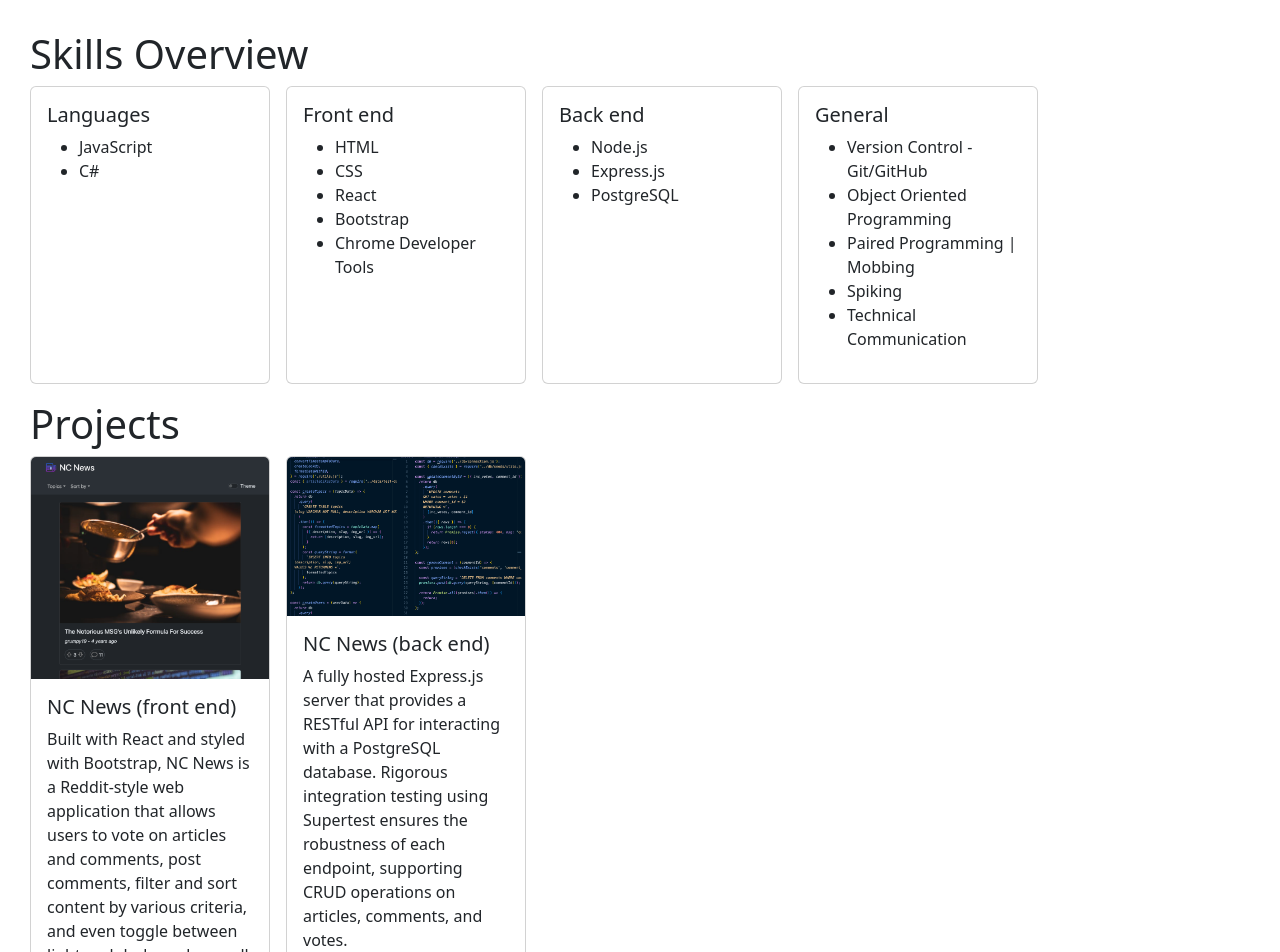
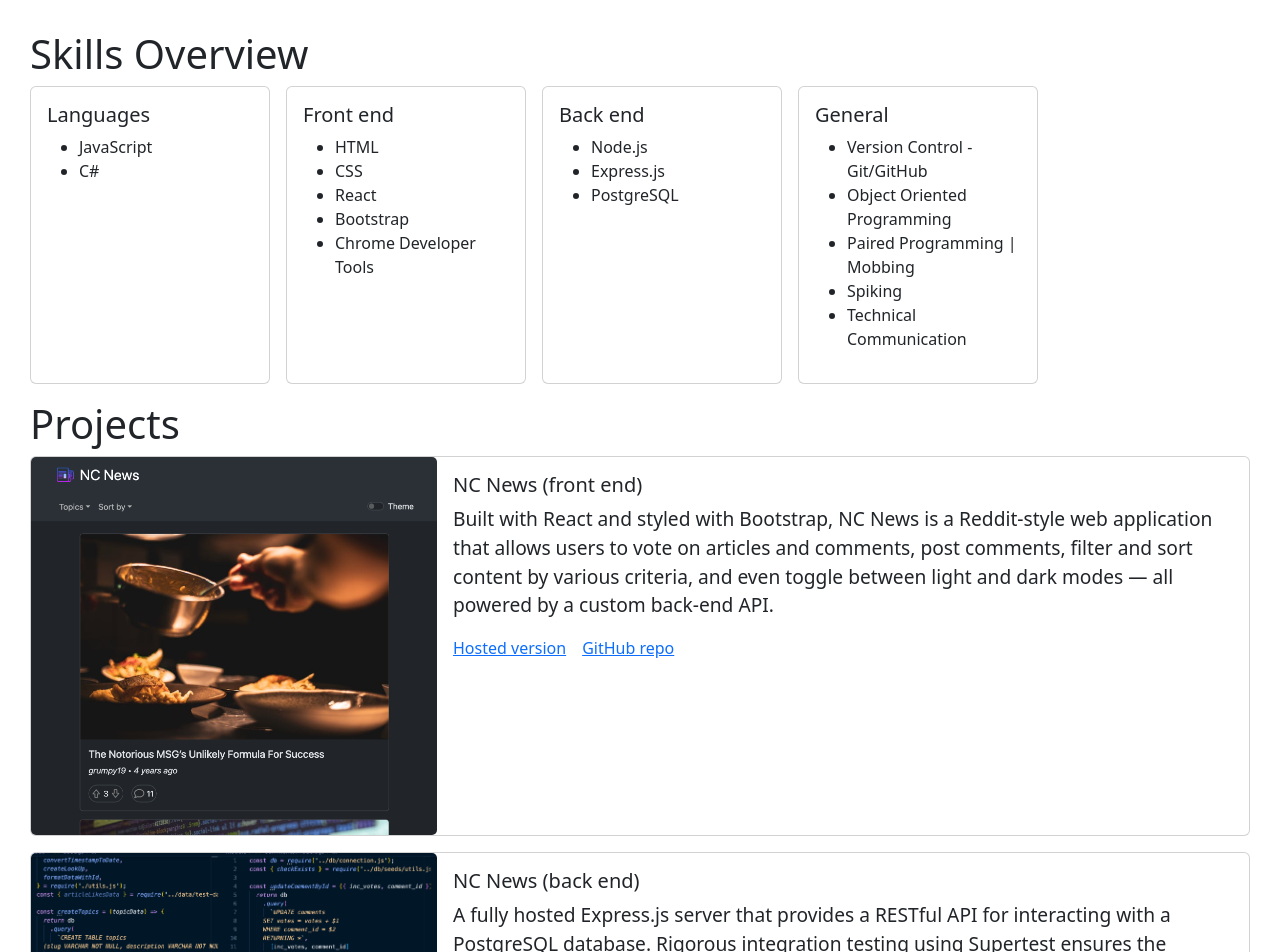
Before and after one commit to liamAppleton/Portfolio-Website, a React (Vite) app: page / in a window 1280 px wide. Shown: the top 952 px of the page. Built offline with nearby package versions, Linux system fonts and the light colour scheme.

Commit message:
changing styling using bootstrap row and col

```diff
--- a/src/components/ProjectCard.jsx
+++ b/src/components/ProjectCard.jsx
@@ -1,15 +1,23 @@
-import Card from 'react-bootstrap/Card';
+import { Card, Row, Col } from 'react-bootstrap';
 
 export const ProjectCard = ({ projectData }) => {
   const { title, description, links, image } = projectData;
   return (
-    <Card style={{ width: '15rem' }}>
-      <Card.Img variant="top" src={image} />
+    <Card style={{ maxWidth: '100%' }} className="mx-auto">
+      <Row className="g-0">
+        <Col xs={12} md={4} className="d-flex align-items-center">
+          <Card.Img
+            src={image}
+            style={{ width: '100%', height: 'auto', objectFit: 'cover' }}
+          />
+        </Col>
+        <Col xs={12} md={8}>
           <Card.Body>
             <Card.Title>{title}</Card.Title>
-        <Card.Text>{description}</Card.Text>
-      </Card.Body>
-      <Card.Body>
+            <Card.Text style={{ fontSize: 'clamp(1rem, 1.5vw, 1.2rem)' }}>
+              {description}
+            </Card.Text>
+            <div>
               {links.hosted && (
                 <Card.Link
                   href={links.hosted}
@@ -26,7 +34,10 @@ export const ProjectCard = ({ projectData }) => {
               >
                 GitHub repo
               </Card.Link>
+            </div>
           </Card.Body>
+        </Col>
+      </Row>
     </Card>
   );
 };
```
Lines whose indentation alone changed are shown as unchanged.
